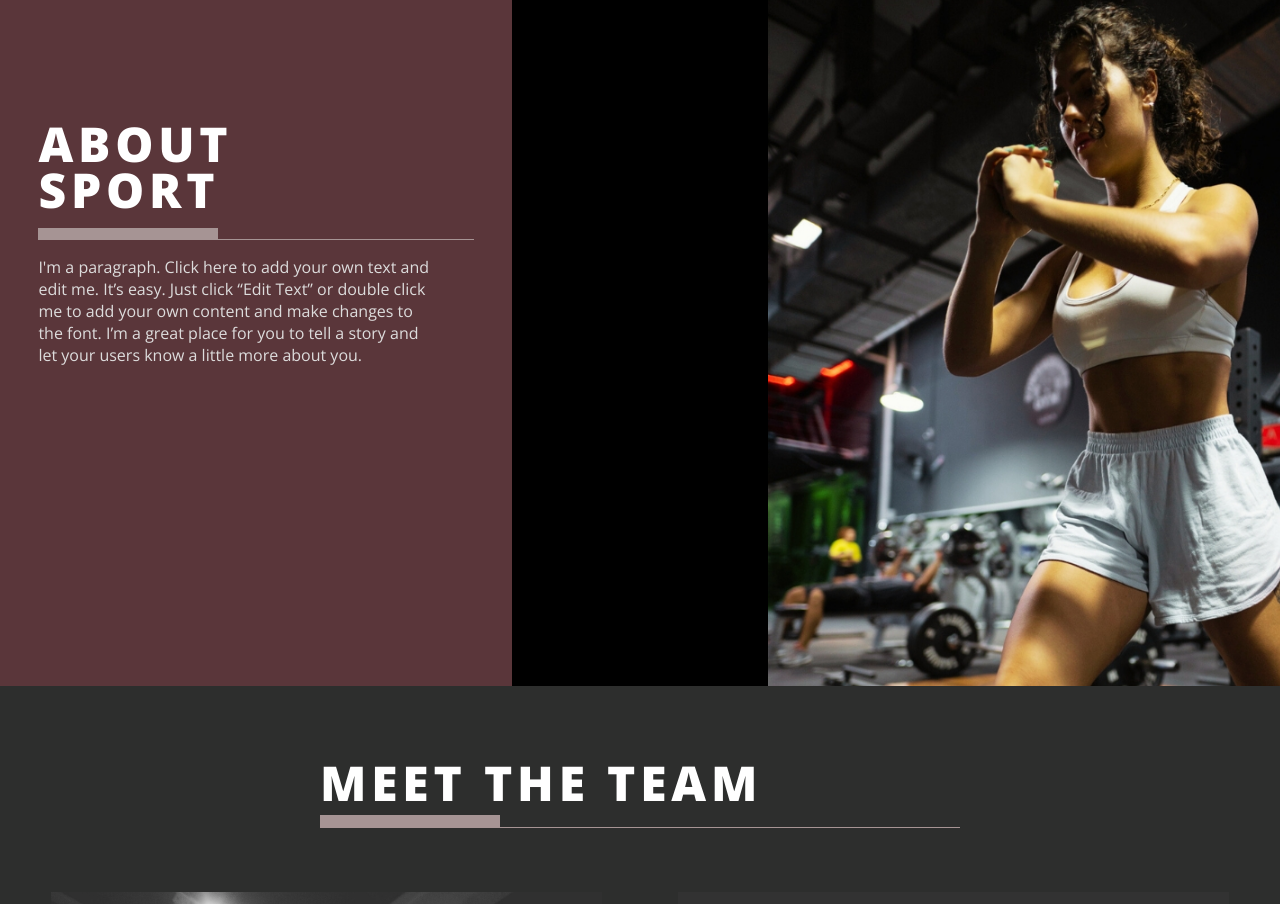
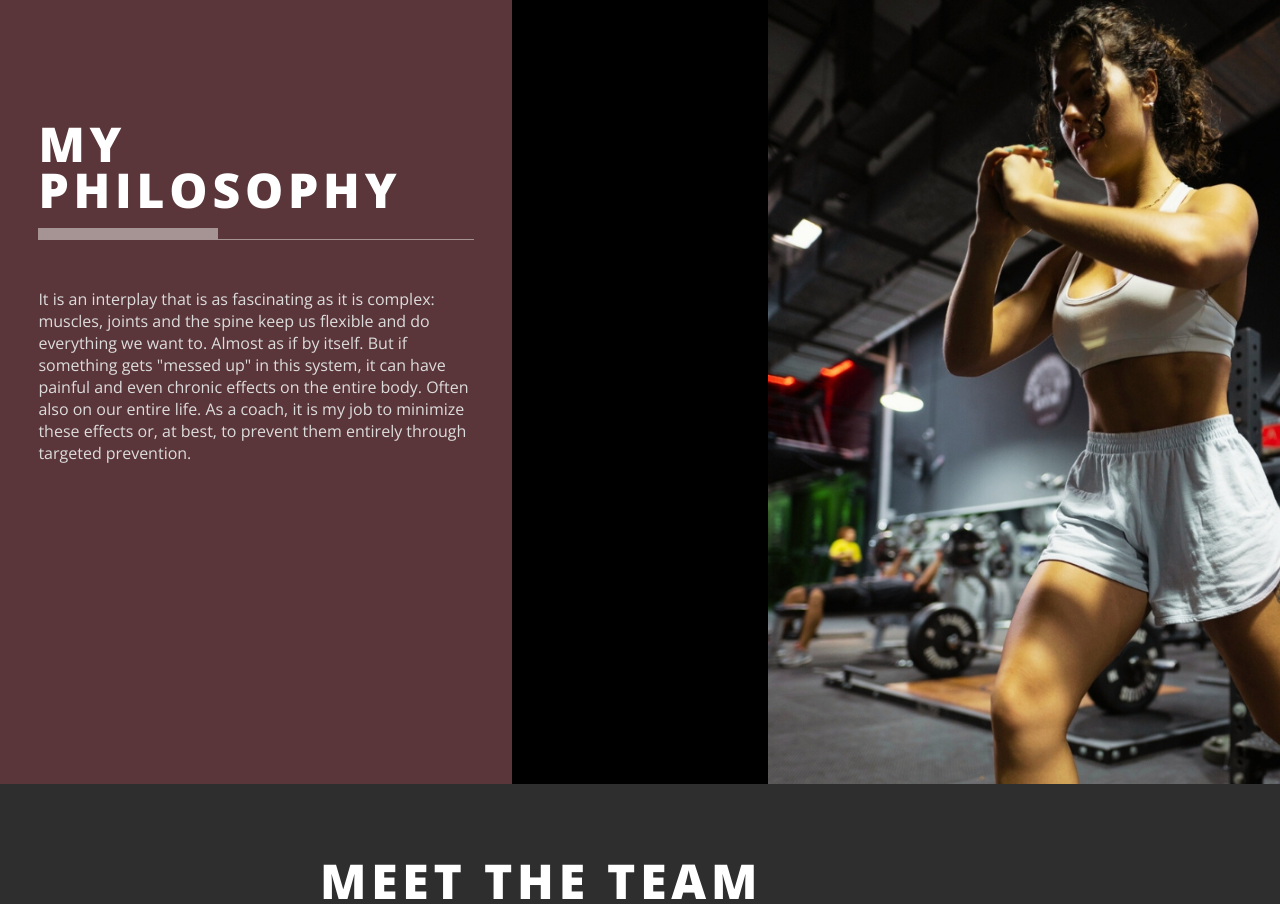
Before and after one commit to RuslanTissen/Pipi-world-3, a React (Create React App) app: page / in a window 1280 px wide. Shown: the part 839-1743 px from the top of the page. Built offline with nearby package versions, Linux system fonts and the light colour scheme; a web font is replaced by a local one.

Commit message:
intro img adjasted

```diff
--- a/src/components/start/about/About.jsx
+++ b/src/components/start/about/About.jsx
@@ -7,10 +7,12 @@ function About() {
 
 			<div className="about__container--text-container">
 				<div className="about__container--text-container--box">
-					<p className="about__container--text-container__title"><span>ABOUT</span> <span>SPORT</span></p>
+					<p className="about__container--text-container__title"><span>MY</span> <span>PHILOSOPHY</span></p>
 					<div className="about__container--text-container__underline-dig"></div>
 					<div className="about__container--text-container__underline-thin"></div>
-					<div className="about__container--text-container__text-about">I'm a paragraph. Click here to add your own text and edit me. It’s easy. Just click “Edit Text” or double click me to add your own content and make changes to the font. I’m a great place for you to tell a story and let your users know a little more about you.</div>
+					<div className="about__container--text-container__text-about">It is an interplay that is as fascinating as it is complex: muscles, joints and the spine keep us flexible and do everything we want to.
+						Almost as if by itself. But if something gets "messed up" in this system, it can have painful and even chronic effects on the entire body.
+						Often also on our entire life. As a coach, it is my job to minimize these effects or, at best, to prevent them entirely through targeted prevention.</div>
 				</div>
 			</div>
 
--- a/src/components/start/about/About.scss
+++ b/src/components/start/about/About.scss
@@ -27,8 +27,8 @@
 				background-color: rgb(166, 148, 148);
 			}
 			.about__container--text-container__text-about {
-				max-width: 400px;
-				margin-top: 1rem;
+				max-width: 550px;
+				margin-top: 3rem;
 				font-size: 1rem;
 				font-weight: 100;
 				color: rgb(221, 220, 220);
--- a/src/components/start/introduction/Introduction.scss
+++ b/src/components/start/introduction/Introduction.scss
@@ -4,7 +4,7 @@
 	justify-content: center;
 	background-attachment: fixed;
 	background-image: url("../../../images/introduction-light-dark.jpg");
-	background-position: top clamp(-350px, 20vw, 0vw) center;
+	background-position: top clamp(-350px, -40vw, 0vw) center;
 	background-repeat: no-repeat;
 	background-size: cover;
 	display: flex;
```
